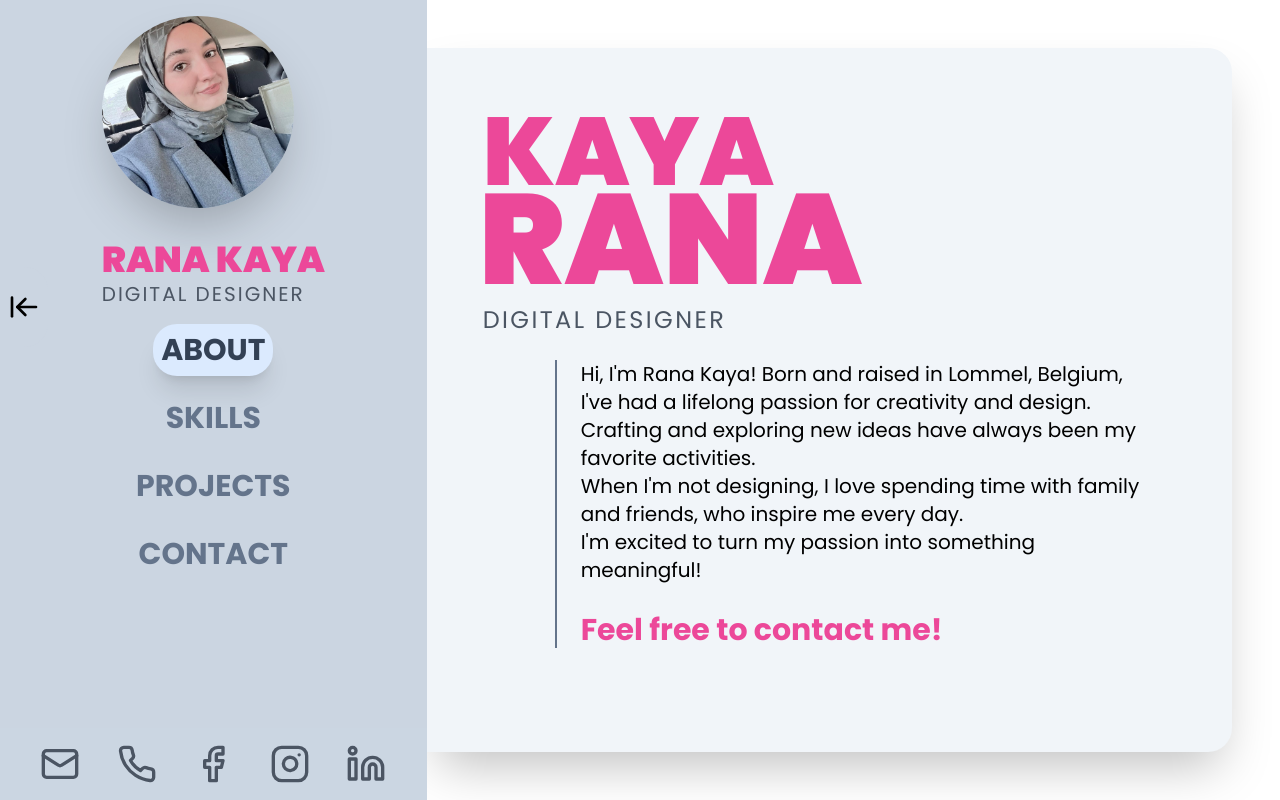
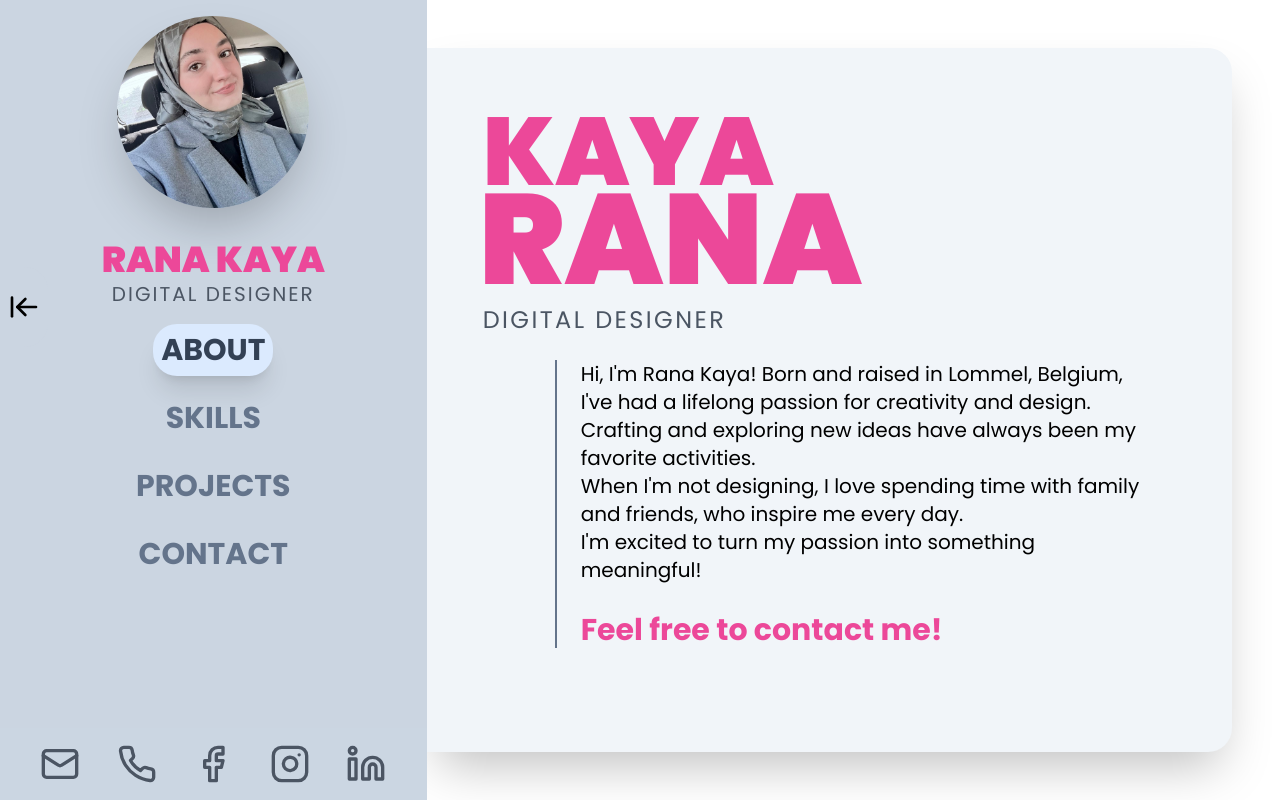
Before and after one commit to gurkanozil/ranakaya, a React (Vite) app: page / in a window 1280 px wide. Built offline with nearby package versions, Linux system fonts and the light colour scheme.

Commit message:
fix image centering

```diff
--- a/src/components/Sidebar.tsx
+++ b/src/components/Sidebar.tsx
@@ -22,7 +22,7 @@ const Sidebar: React.FC<SidebarProps> = ({
 }) => {
   return (
     <>
-      <aside id='zijbar' className={`flex flex-col items-center md:w-1/3 min-h-screen md:h-dvw bg-slate-300 p-4 transition-transform duration-500 ease-in-out
+      <aside id='zijbar' className={`flex flex-col items-center text-center md:w-1/3 min-h-screen md:h-dvw bg-slate-300 p-4 transition-transform duration-500 ease-in-out
         ${SidebarOpen ? "translate-x-0" : "-translate-x-full hidden"}
         `}>
 
@@ -30,13 +30,13 @@ const Sidebar: React.FC<SidebarProps> = ({
           <img
             src={profileImage}
             alt="Profile"
-            className="w-48 h-48 rounded-full object-cover shadow-2xl duration-200 ease-in hover:scale-125 mb-8 hover:mt-6"
+            className="w-48 h-48 rounded-full object-cover shadow-2xl duration-200 ease-in hover:scale-125 mb-8 hover:mt-6 inline-block"
           />
           <h1 className="text-4xl font-extrabold text-pink-500 whitespace-nowrap overflow-hidden">RANA KAYA</h1>
           <p className="text-xl font-thin text-gray-600 pb-4 whitespace-nowrap tracking-widest overflow-hidden">DIGITAL DESIGNER</p>
         </div>
 
-        <nav id="navigatie" className="text-center">
+        <nav id="navigatie" className="items-center text-center">
           <ul className="space-y-4">
             {navItems.map((item) => (
               <li key={item.id}>
```
